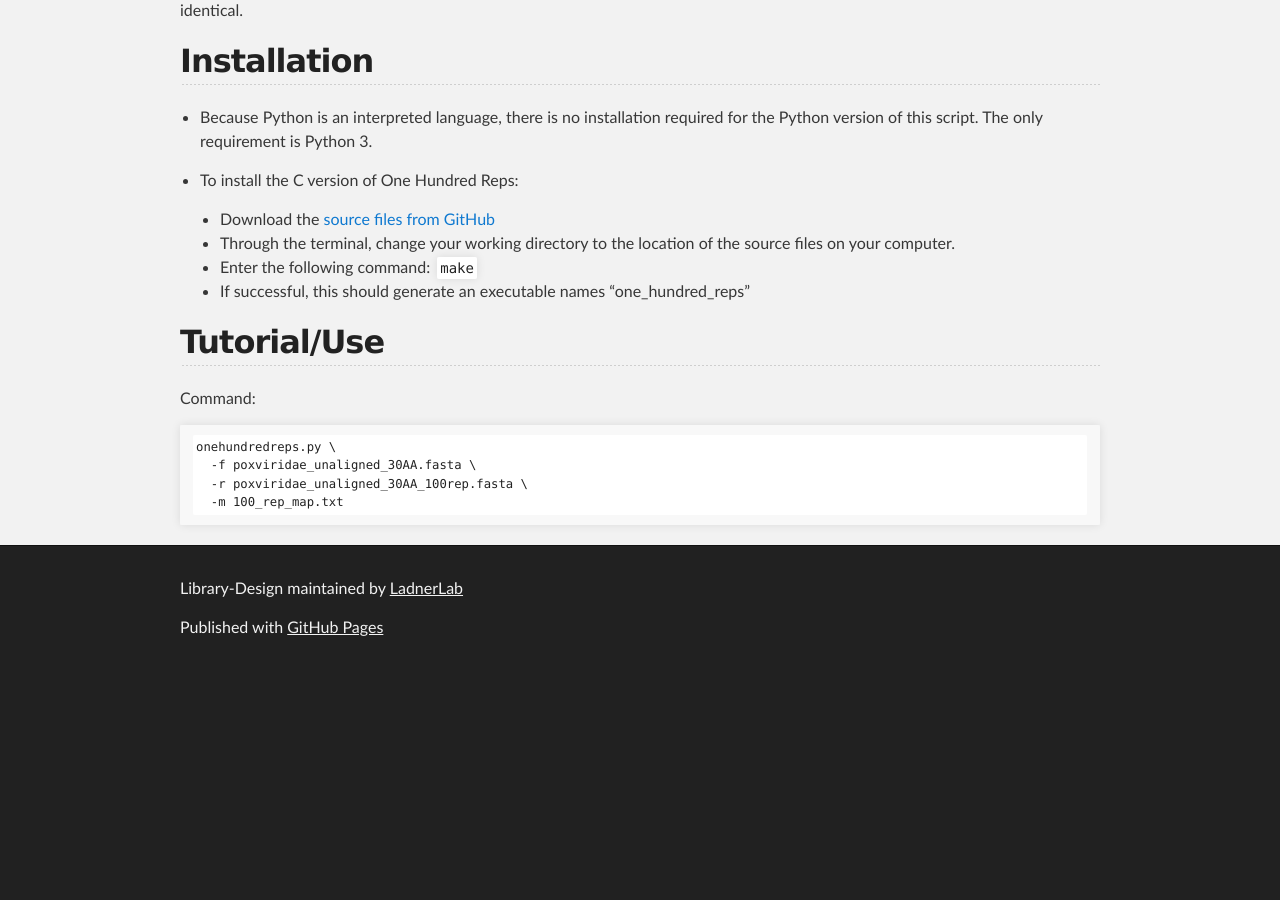
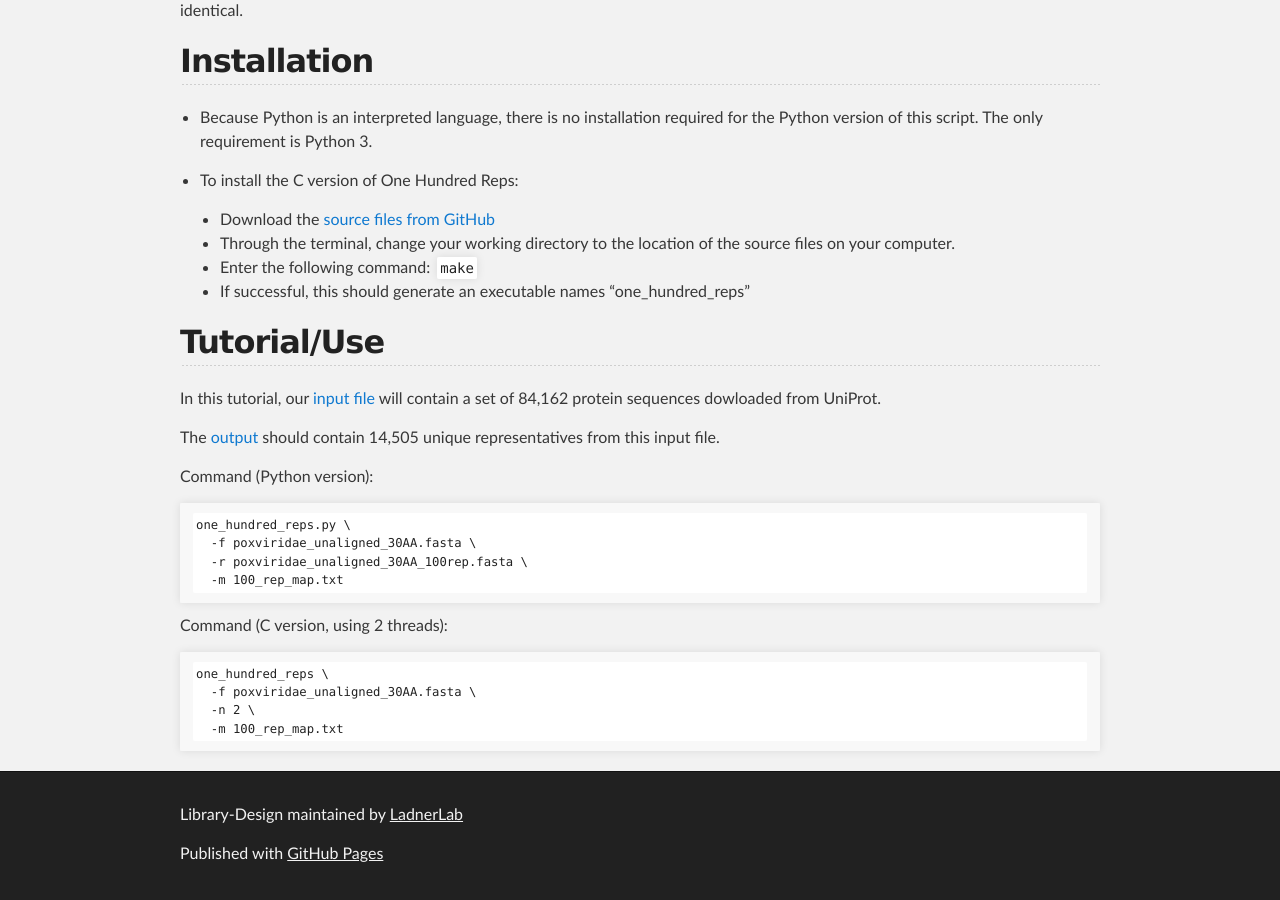
Before and after one commit to LadnerLab/Library-Design, a Jekyll site: the page built from docs/one_hundred_reps.md, in a window 1280 px wide and 900 px high, scrolled down 870 px. Built offline with Jekyll 4.4.1, drawn with Linux system fonts in a browser that asks for light colours; before the commit the page ends 1544 px from its top, so only the background shows below that.

Commit message:
Update one_hundred_reps.md

````diff
--- a/docs/one_hundred_reps.md
+++ b/docs/one_hundred_reps.md
@@ -34,12 +34,22 @@ There is one optional output, a tab-delimited map file, which relates all remove
 
 ## Tutorial/Use
 
+In this tutorial, our [input file](https://github.com/LadnerLab/Library-Design/blob/master/examples/poxviridae_unaligned_30AA.fasta) will contain a set of 84,162 protein sequences dowloaded from UniProt.
 
+The [output](https://github.com/LadnerLab/Library-Design/blob/master/examples/expectedOutputs/onehundredreps/poxviridae_unaligned_30AA_100rep.fasta) should contain 14,505 unique representatives from this input file.
 
-Command:
+Command (Python version):
 ```
-onehundredreps.py \
+one_hundred_reps.py \
   -f poxviridae_unaligned_30AA.fasta \
   -r poxviridae_unaligned_30AA_100rep.fasta \
   -m 100_rep_map.txt
 ```
+
+Command (C version, using 2 threads):
+```
+one_hundred_reps \
+  -f poxviridae_unaligned_30AA.fasta \
+  -n 2 \
+  -m 100_rep_map.txt
+```
````
